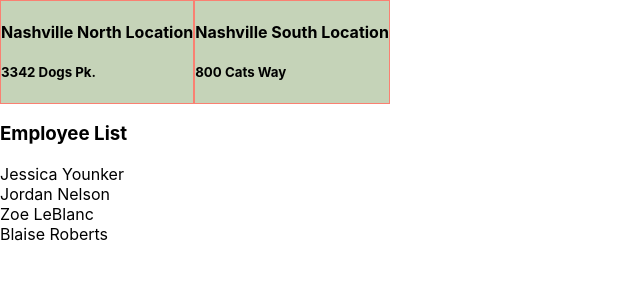
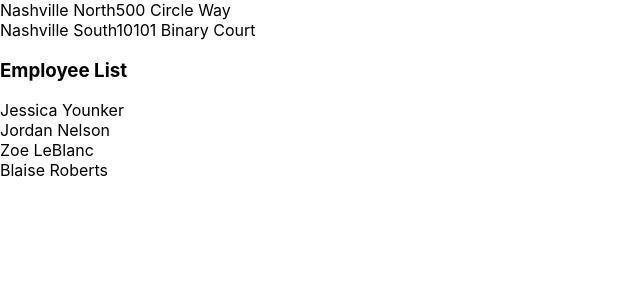
Before and after one commit to SamBritt/kennel, a React (Create React App) app: page / in a window 1280 px wide. Shown: the top 300 px of the page, without its empty margins (0-640 px from the left). Built offline with nearby package versions, Linux system fonts and the light colour scheme.

Commit message:
displaying locations with state and prop

```diff
--- a/src/components/LocationList.js
+++ b/src/components/LocationList.js
@@ -1,19 +1,22 @@
 import React, { Component } from 'react'
 import "./location.css"
+import Kennel from './Kennel';
 
 export default class LocationList extends Component {
     render() {
         return (
             <React.Fragment>
-                <div className="locationWrapper">
-                    <div className="locationCard">
-                        <h4>Nashville North Location</h4>
-                        <h5>3342 Dogs Pk.</h5>
-                    </div>
-                    <div className="locationCard">
-                        <h4>Nashville South Location</h4>
-                        <h5>800 Cats Way</h5>
-                    </div>
+                <div>
+
+                    {
+                        this.props.locations.map(location =>
+                            <div key={location.id}>
+                                {location.name}
+                                {location.address}
+                            </div>
+                        )
+                    }
+
                 </div>
             </React.Fragment>
         );
```
